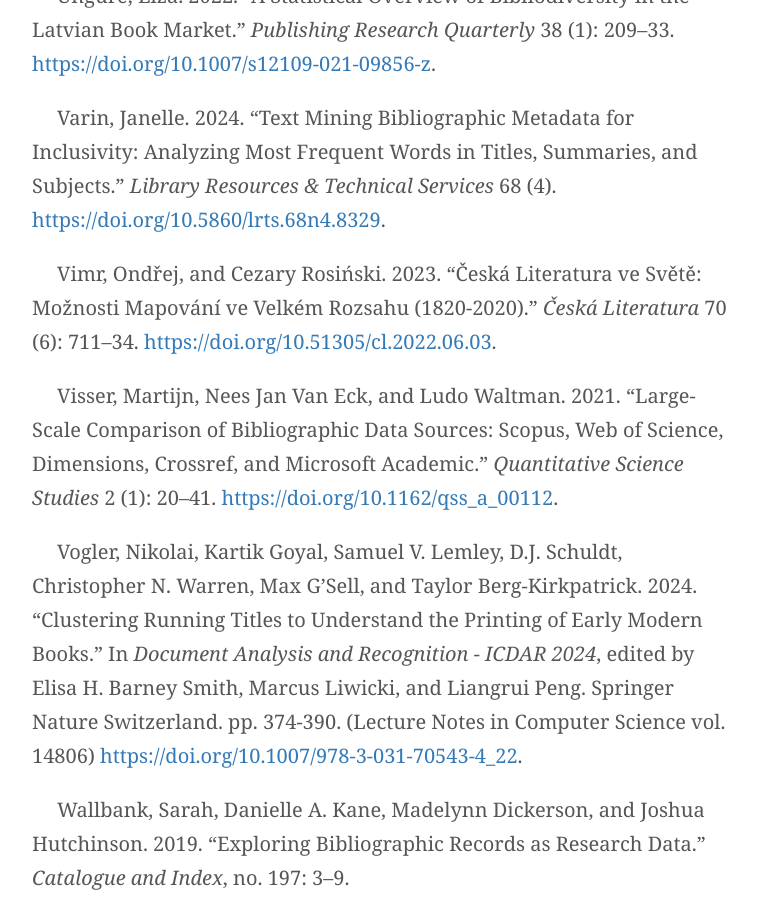
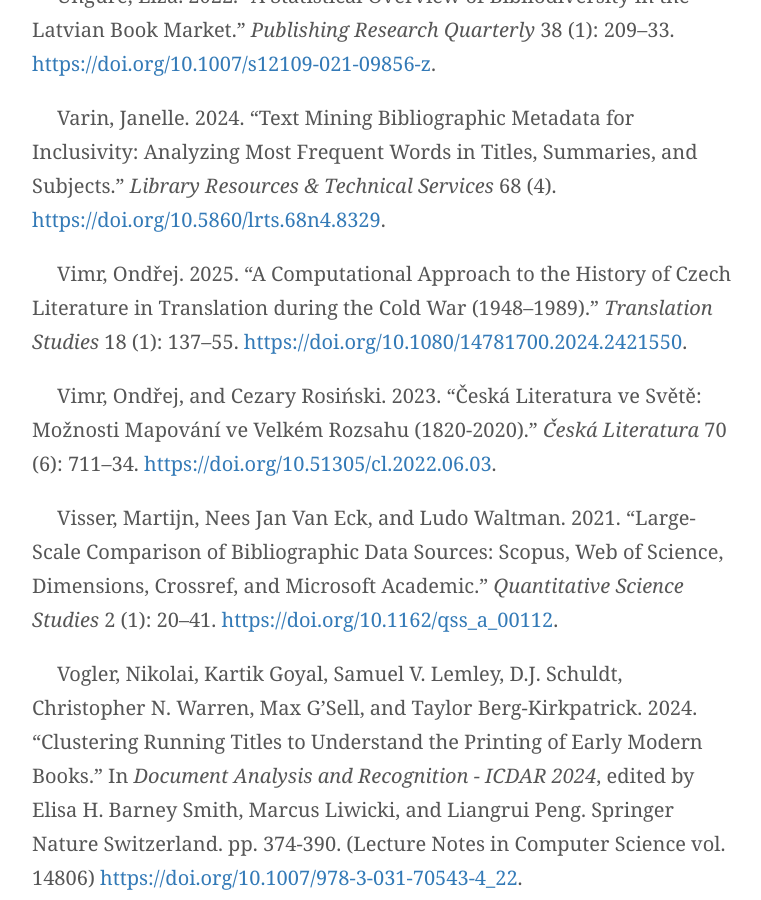
Before and after one commit to pkiraly/pkiraly.github.io, a Jekyll site: the page built from bibliography.md, in a window 1280 px wide and 900 px high, scrolled down 15599 px. Shown: the whole window, without its empty margins (258-1019 px from the left). Built offline with Jekyll 4.4.1, drawn with Linux system fonts in a browser that asks for light colours; nearby versions of some CDN libraries; some web fonts are replaced; comment, search, counter and statistics services are not loaded.

Commit message:
Add Vimr

```diff
--- a/bibliography.md
+++ b/bibliography.md
@@ -215,6 +215,8 @@ Ungure, Elza. 2022. “A Statistical Overview of Bibliodiversity in the Latvian
 
 Varin, Janelle. 2024. “Text Mining Bibliographic Metadata for Inclusivity: Analyzing Most Frequent Words in Titles, Summaries, and Subjects.” _Library Resources &amp; Technical Services_ 68 (4). [https://doi.org/10.5860/lrts.68n4.8329](https://doi.org/10.5860/lrts.68n4.8329).
 
+Vimr, Ondřej. 2025. “A Computational Approach to the History of Czech Literature in Translation during the Cold War (1948–1989).” _Translation Studies_ 18 (1): 137–55. [https://doi.org/10.1080/14781700.2024.2421550](https://doi.org/10.1080/14781700.2024.2421550).
+
 Vimr, Ondřej, and Cezary Rosiński. 2023. “Česká Literatura ve Světě: Možnosti Mapování ve Velkém Rozsahu (1820-2020).” _Česká Literatura_ 70 (6): 711–34. [https://doi.org/10.51305/cl.2022.06.03](https://doi.org/10.51305/cl.2022.06.03).
 
 Visser, Martijn, Nees Jan Van Eck, and Ludo Waltman. 2021. “Large-Scale Comparison of Bibliographic Data Sources: Scopus, Web of Science, Dimensions, Crossref, and Microsoft Academic.” _Quantitative Science Studies_ 2 (1): 20–41. [https://doi.org/10.1162/qss_a_00112](https://doi.org/10.1162/qss_a_00112).
```
Also changed, not shown: 1 other file.
